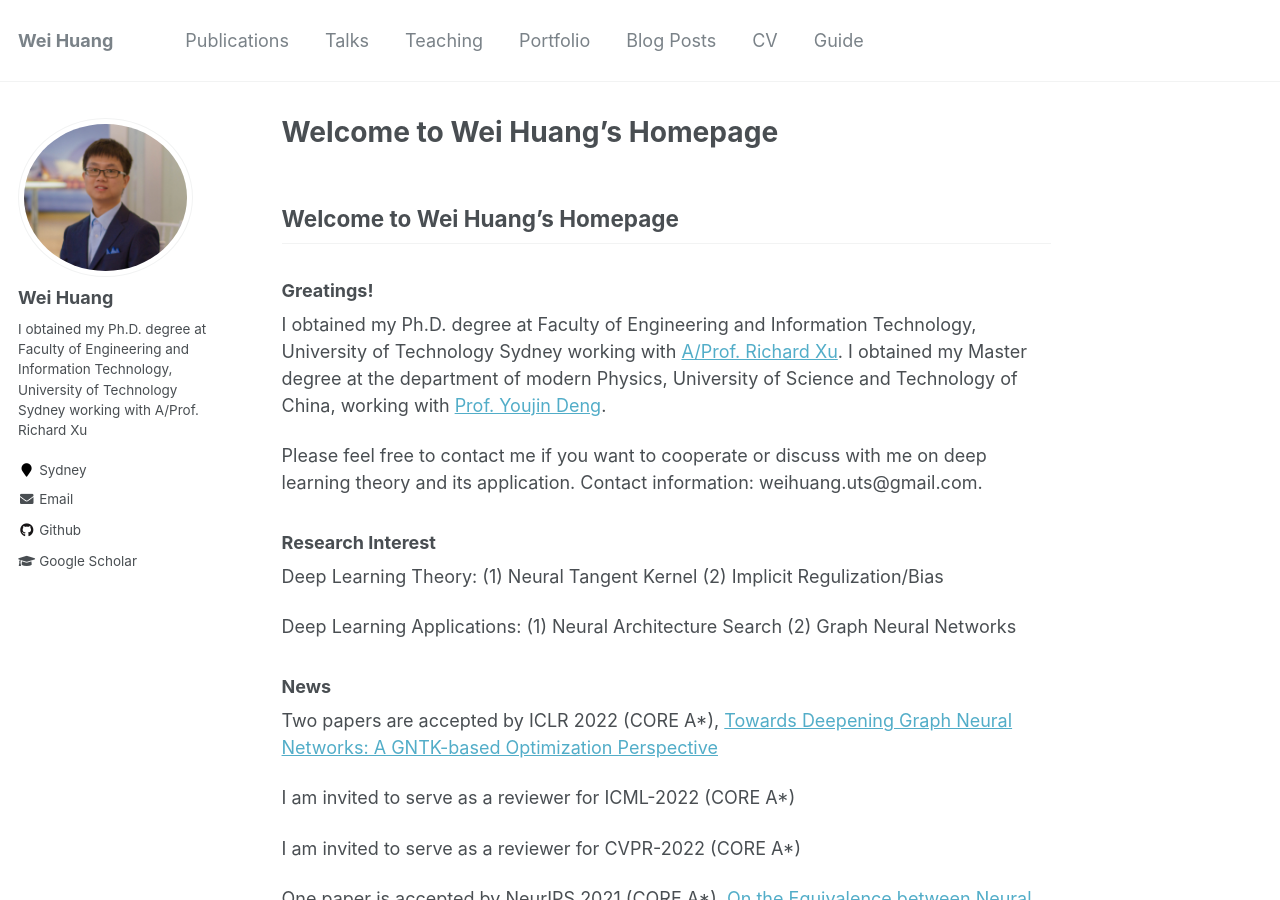
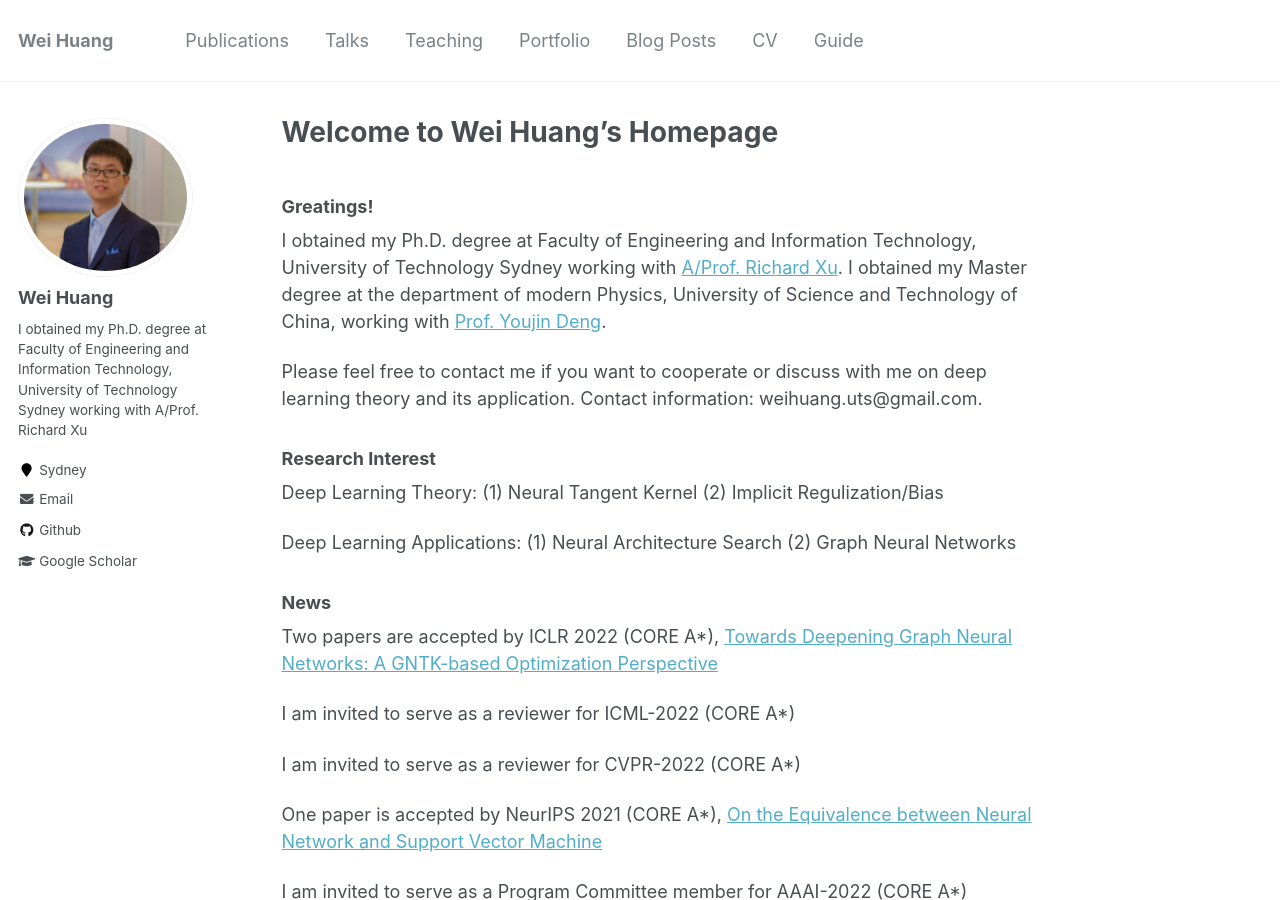
Before and after one commit to WeiHuang05/Weihuang05.github.io, a Jekyll site: the page built from index.md, in a window 1280 px wide and 900 px high. Built offline with Jekyll 4.4.1, drawn with Linux system fonts in a browser that asks for light colours; our own code applies the rules of GitHub Pages for plain Markdown files; part of the change alters nothing that is shown.

Commit message:
Update index.md

```diff
--- a/index.md
+++ b/index.md
@@ -1,4 +1,6 @@
-## Welcome to Wei Huang's Homepage
+---
+title: Welcome to Wei Huang's Homepage
+---
 
 
 ### Greatings!
```
